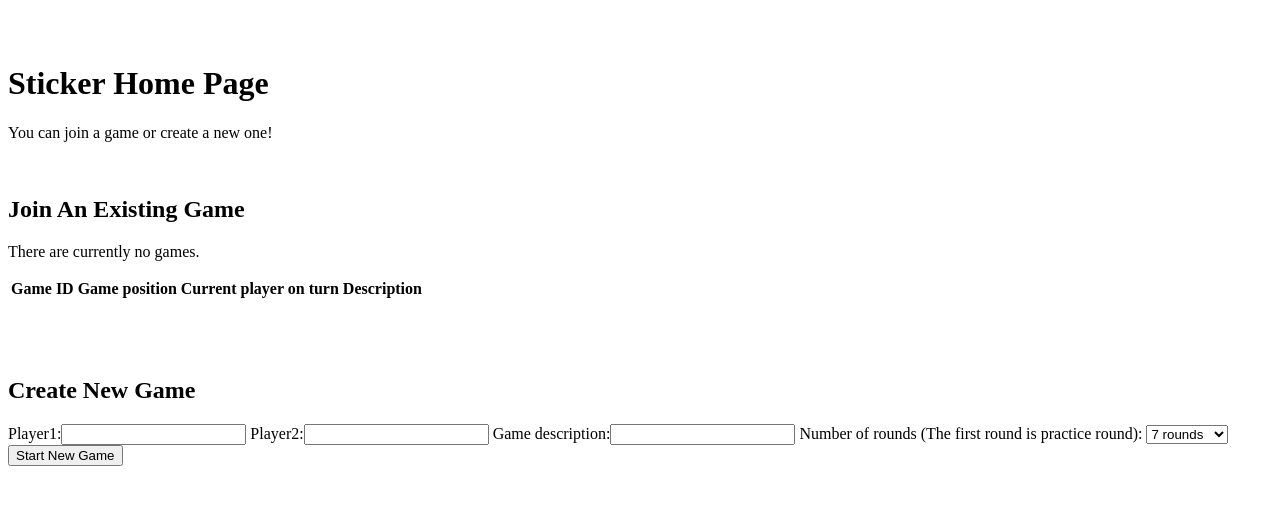
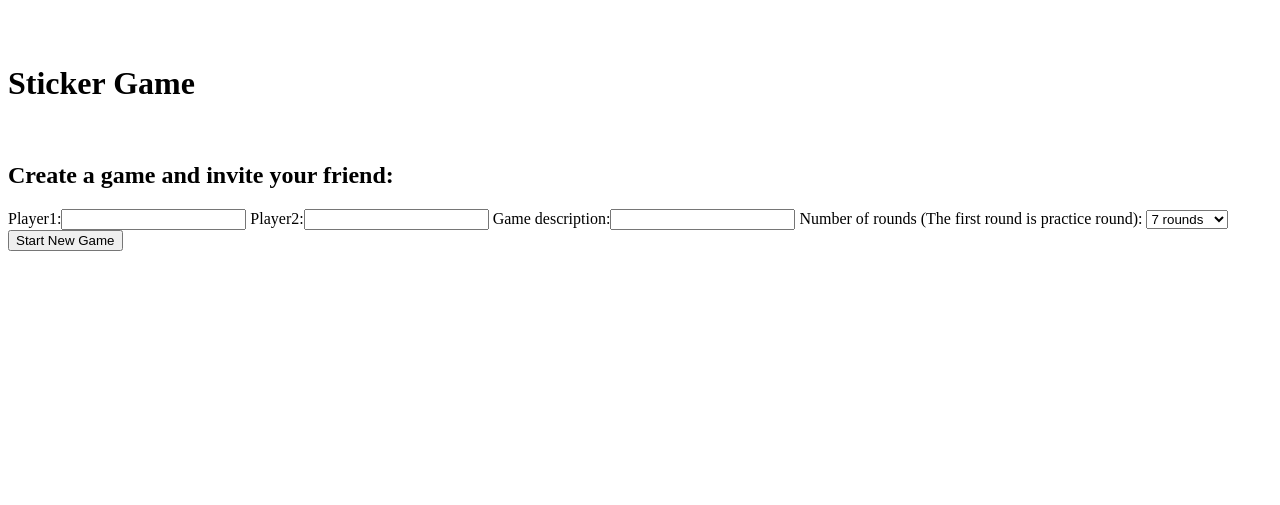
Before and after one commit to HyoMiYing/web-sticker, a Django app: page / in a window 1280 px wide. Shown: the top 505 px of the page. Run offline with Django 3.2, Linux system fonts and the light colour scheme; lists and menus that the app fills with data are empty.

Commit message:
Working on home.html. Refactored some css file names.

```diff
--- a/user_web_interface/forms.py
+++ b/user_web_interface/forms.py
@@ -2,10 +2,6 @@ from django import forms
 
 class CreateNewGameForm(forms.Form):
     NUMBER_OF_ROUNDS_CHOICES = [(x+3, f'{x+3} rounds') for x in range(9)]
-#    NUMBER_OF_ROUNDS_CHOICES = [
-#        max(3, '3 rounds'),
-#        min(11, '11 rounds'),
-#    ]
 
     player1 = forms.CharField(min_length=3, max_length=20, empty_value='player1')
     player2 = forms.CharField(min_length=3, max_length=20, empty_value='player2')
--- a/user_web_interface/templates/game.html
+++ b/user_web_interface/templates/game.html
@@ -4,7 +4,7 @@
 
 {% block page_head %}
     {% load static %}
-    <link rel="stylesheet" href="{% static 'home.css' %}">
+    <link rel="stylesheet" href="{% static 'game.css' %}">
     <script src="https://ajax.googleapis.com/ajax/libs/jquery/3.4.1/jquery.min.js"></script>
 {% endblock %}
 
--- a/user_web_interface/templates/home.html
+++ b/user_web_interface/templates/home.html
@@ -1,49 +1,19 @@
 {% extends 'base.html' %}
 
-{% block page_title %}Sticker Home{% endblock %}
+{% block page_title %}Sticker - Home{% endblock %}
 
 {% block page_head %}
     {% load static %}
-	<link rel="stylesheet" href="{% static 'admin.css' %}">
-	<script src="https://ajax.googleapis.com/ajax/libs/jquery/3.4.1/jquery.min.js"></script>
+	<link rel="stylesheet" href="{% static 'home.css' %}">
 {% endblock %}
 
 {% block body %}
     <br>
 	<br>
-	<h1>Sticker Home Page</h1>
-	<p>You can join a game or create a new one!</p>
+	<h1>Sticker Game</h1>
     <br>
     <div id="id_message">
-		<h2>Join An Existing Game</h2>
-		<table id="id_dashboard_table">
-		<tr>
-			<th>Game ID</th>
-			<th>Game position</th>
-			<th>Current player on turn</th>
-			<th>Description</th>
-			<th></th>
-		</tr>
-		{% if all_games_data %}
-			{% for game_information in all_games_data %}
-				<tr>
-					<td id="id_id_of_game{{ game_information.game_id }}">{{ game_information.game_id }}</td>
-					<td id="id_position_of_game{{ game_information.game_id }}">{{ game_information.game_position }}</td>
-					<td id="id_player_on_game{{ game_information.game_id }}">{{ game_information.player_on_turn }}</td>
-					<td id="id_description_of_game{{ game_information.game_id }}">{{ game_information.description }}</td>
-					<td id="id_link_to_game{{ game_information.game_id }}"><a href="{% url 'view_game' game_information.game_id %}">Visit Game</a></td>
-				</tr>
-			{% endfor %}
-		{% else %}
-			<tr>
-				<p>There are currently no games.</p>
-			</tr>
-		{% endif %}
-		</table>
-		<br>
-		<br>
-		<br>
-		<h2>Create New Game</h2>
+		<h2>Create a game and invite your friend:</h2>
 		<form method="POST" action="{% url 'new_game' %}">
 			{% csrf_token %}
 			{{ form }}
@@ -51,45 +21,14 @@
 		</form>
     </div>
 	<script>
-		setInterval(updateGameDashboard, 500);
+		document.onload = addBreakSpacesToForm();
 
-		function getTableFromDOM() {
-			var tableInDOM = document.getElementById('id_dashboard_table').innerHTML;
-			var tableInDOMWithoutWhitespaces = removeWhitespacesFromString(tableInDOM);
-			var tableInDOMWithoutTbodyTags = removeTbodyTagsFromString(tableInDOMWithoutWhitespaces);
-			return tableInDOMWithoutTbodyTags;
-		}
-
-		function removeWhitespacesFromString(string) {
-			var stringWithoutWhitespaces = string.replace(/\s/g, "");
-			return stringWithoutWhitespaces;
-		}
-
-		function removeTbodyTagsFromString(tableString) {
-			var removedFrontTag = tableString.replace("<tbody>", "");
-			var removedBothTags = removedFrontTag.replace("</tbody>", "");
-			return removedBothTags;
-		}
-
-		function updateGameDashboard () {
-			$.ajax({
-				synch: 'true',
-				type: 'GET',
-				url: '{% url "home" %}',
-				dataType: 'html',
-				success: function(data) {
-					var updatedTable = data.slice(data.indexOf('<tr>'), data.indexOf('</table>'));
-					var updatedTableWithoutWhitespaces = removeWhitespacesFromString(updatedTable);
-					var currentTableWithoutWhitespaces = getTableFromDOM();
-					if (currentTableWithoutWhitespaces == updatedTableWithoutWhitespaces) {
-					} else {
-						$('#id_dashboard_table').html(updatedTable);
-					};
-				},
-				error: function() {
-					console.log('Something is wrong, AJAX call failed');
-				}
-			})
+		function addBreakSpacesToForm () {
+			console.log('Start of the onload function.');
+			var allInputElements = document.getElementsByTagName('input');
+			for (index = 0; index < allInputElements.length; index++) {
+				console.log('this is element ' + index + '. Check it out :D ' + allInputElements[index] );
+			}
 		}
 	</script>
 {% endblock %}
```
Also changed, not shown: user_web_interface/static/game.css (added, +68 -0 lines), user_web_interface/static/home.css (+1 -68 lines).
